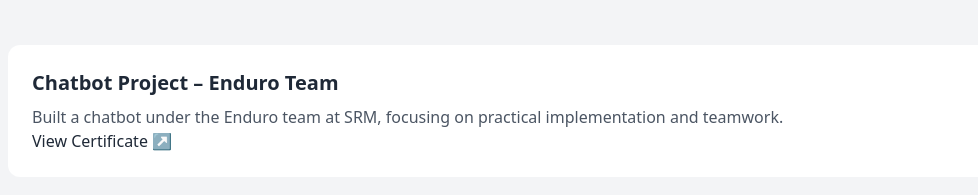
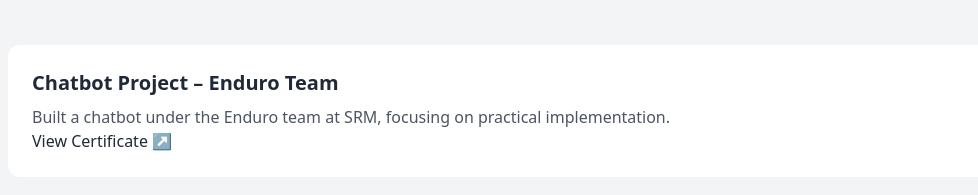
Before and after one commit to janaki1312/Janaki_Portfolio, a website: page index.html in a window 1280 px wide. Shown: the part 1983-2178 px from the top of the page, without its empty margins (16-994 px from the left). Drawn offline with Linux system fonts and the light colour scheme.

Commit message:
Update index.html

```diff
--- a/index.html
+++ b/index.html
@@ -202,7 +202,7 @@
   </h3>
 
   <p class="text-gray-600 dark:text-gray-300 mb-3">
-    Built a chatbot under the Enduro team at SRM, focusing on practical implementation and teamwork.
+    Built a chatbot under the Enduro team at SRM, focusing on practical implementation.
   </p>
 
   <a href="ENDURO25.jpg" target="_blank"
```
